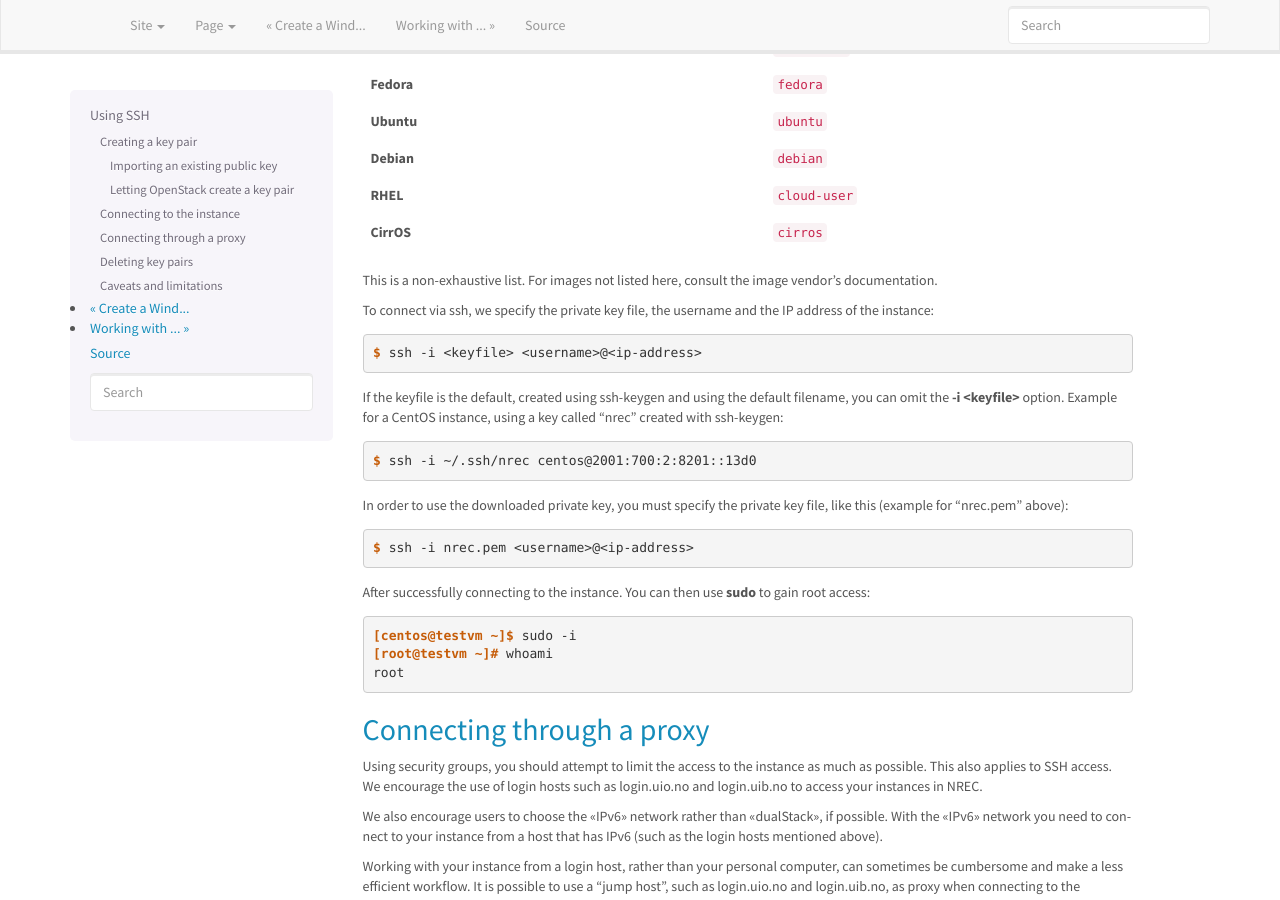
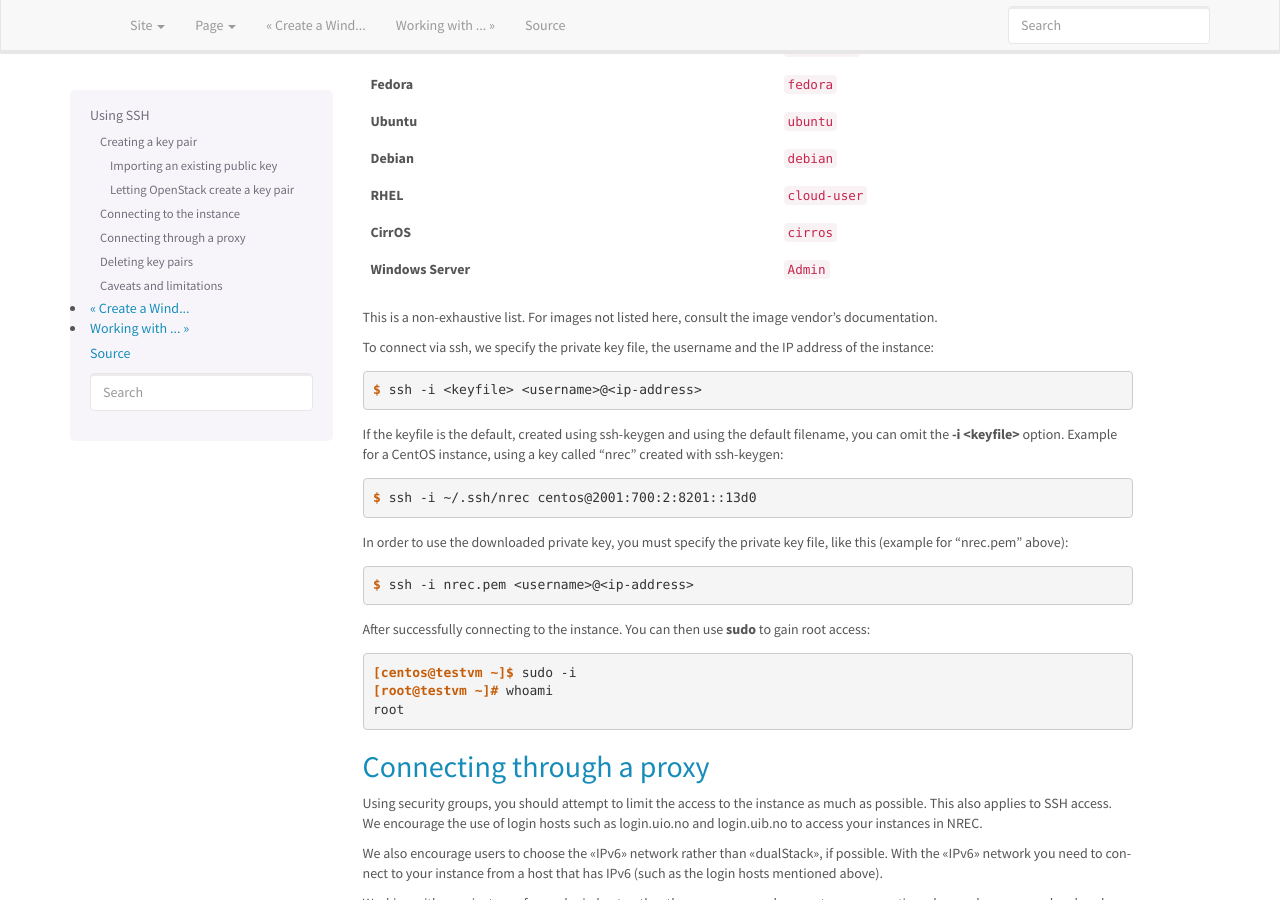
Before and after one commit to norcams/docs-enduser, a Sphinx documentation site: the page built from docs/ssh.rst, in a window 1280 px wide and 900 px high, scrolled down 5300 px. Built offline with Sphinx 7.4.7, drawn with Linux system fonts in a browser that asks for light colours.

Commit message:
document windows ssh user

```diff
--- a/docs/ssh.rst
+++ b/docs/ssh.rst
@@ -250,19 +250,20 @@ the **~/.ssh/authorized_keys** for the proper user. The username
 varies with the Linux distribution at the discretion of the
 vendor. The most common are:
 
-================= ==============
-Image             User
-================= ==============
-**CentOS**        ``centos``
-**CentOS Stream** ``centos``
-**Rocky Linux**   ``rocky``
-**Alma Linux**    ``almalinux``
-**Fedora**        ``fedora``
-**Ubuntu**        ``ubuntu``
-**Debian**        ``debian``
-**RHEL**          ``cloud-user``
-**CirrOS**        ``cirros``
-================= ==============
+================== ==============
+Image              User
+================== ==============
+**CentOS**         ``centos``
+**CentOS Stream**  ``centos``
+**Rocky Linux**    ``rocky``
+**Alma Linux**     ``almalinux``
+**Fedora**         ``fedora``
+**Ubuntu**         ``ubuntu``
+**Debian**         ``debian``
+**RHEL**           ``cloud-user``
+**CirrOS**         ``cirros``
+**Windows Server** ``Admin``
+================== ==============
 
 This is a non-exhaustive list. For images not listed here, consult the
 image vendor's documentation.
```
